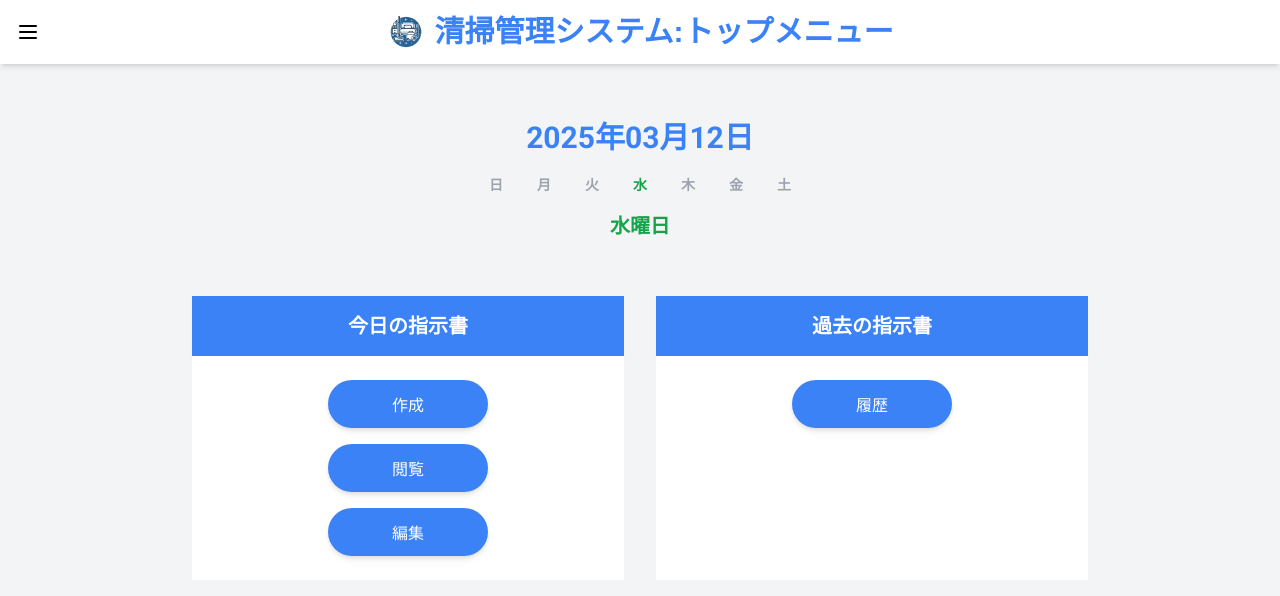
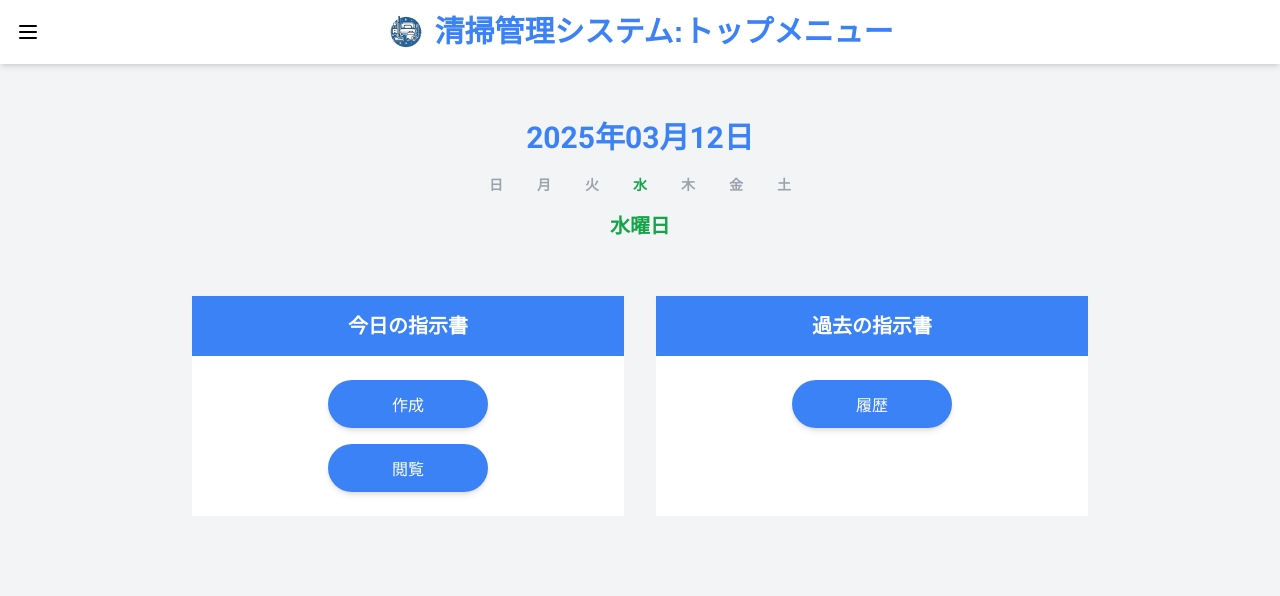
Before and after one commit to Keisuke-MARs/cleaning-management, a Next.js app: page / in a window 1280 px wide. Shown: the top 596 px of the page. Built offline with nearby package versions, Linux system fonts and the light colour scheme; a web font is replaced by a local one.

Commit message:
編集ボタン削除

```diff
--- a/src/app/components/layout/header-with-menu.tsx
+++ b/src/app/components/layout/header-with-menu.tsx
@@ -26,7 +26,6 @@ export default function HeaderWithMenu({ title }: HeaderWithMenuProps) {
     const menuItems = [
         { label: "作成", href: "/instructions/create" },
         { label: "閲覧", href: "/instructions/view" },
-        { label: "編集", href: "/instructions/edit" },
         { label: "履歴", href: "/instructions/history" },
     ]
 
--- a/src/app/page.tsx
+++ b/src/app/page.tsx
@@ -14,7 +14,6 @@ export default function Home() {
             buttons={[
               { label: "作成", href: "/instructions/create" },
               { label: "閲覧", href: "/instructions/view" },
-              { label: "編集", href: "/instructions/edit" },
             ]}
           />
           <InstructionCard title="過去の指示書" buttons={[{ label: "履歴", href: "/instructions/history" }]} />
```
